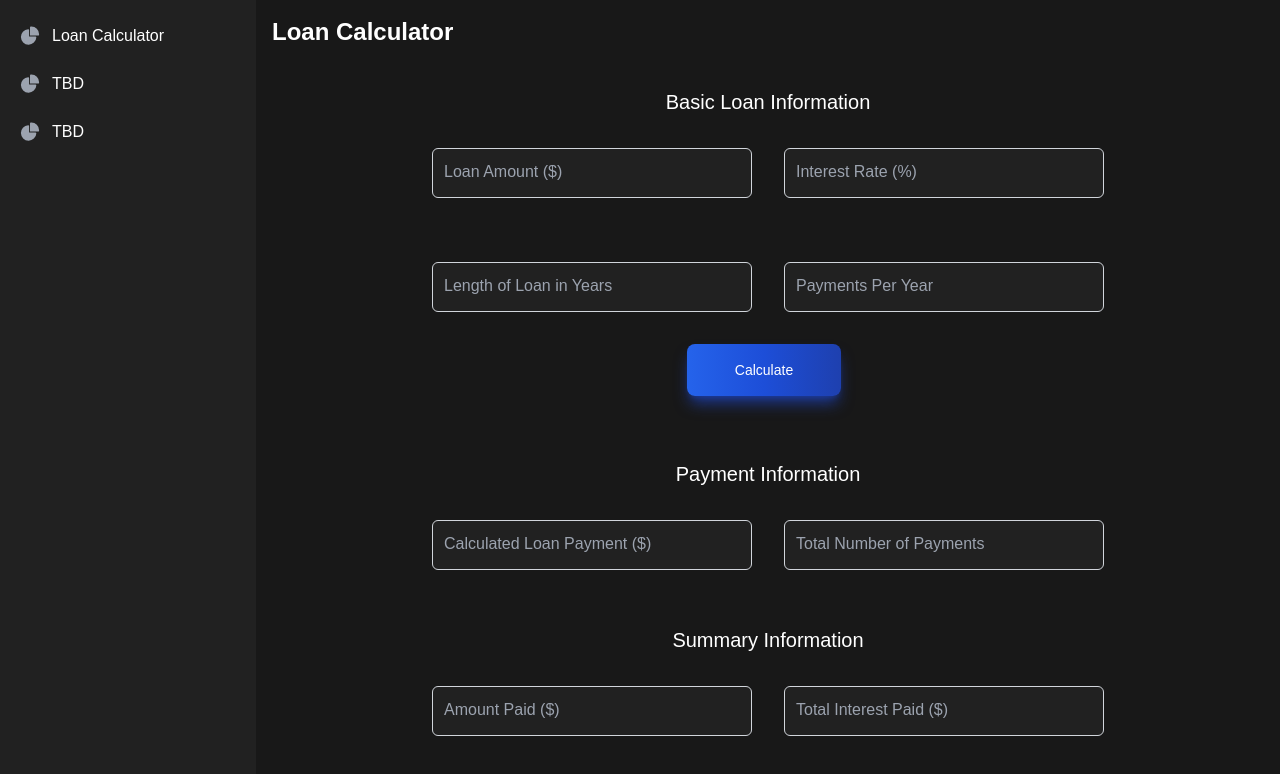
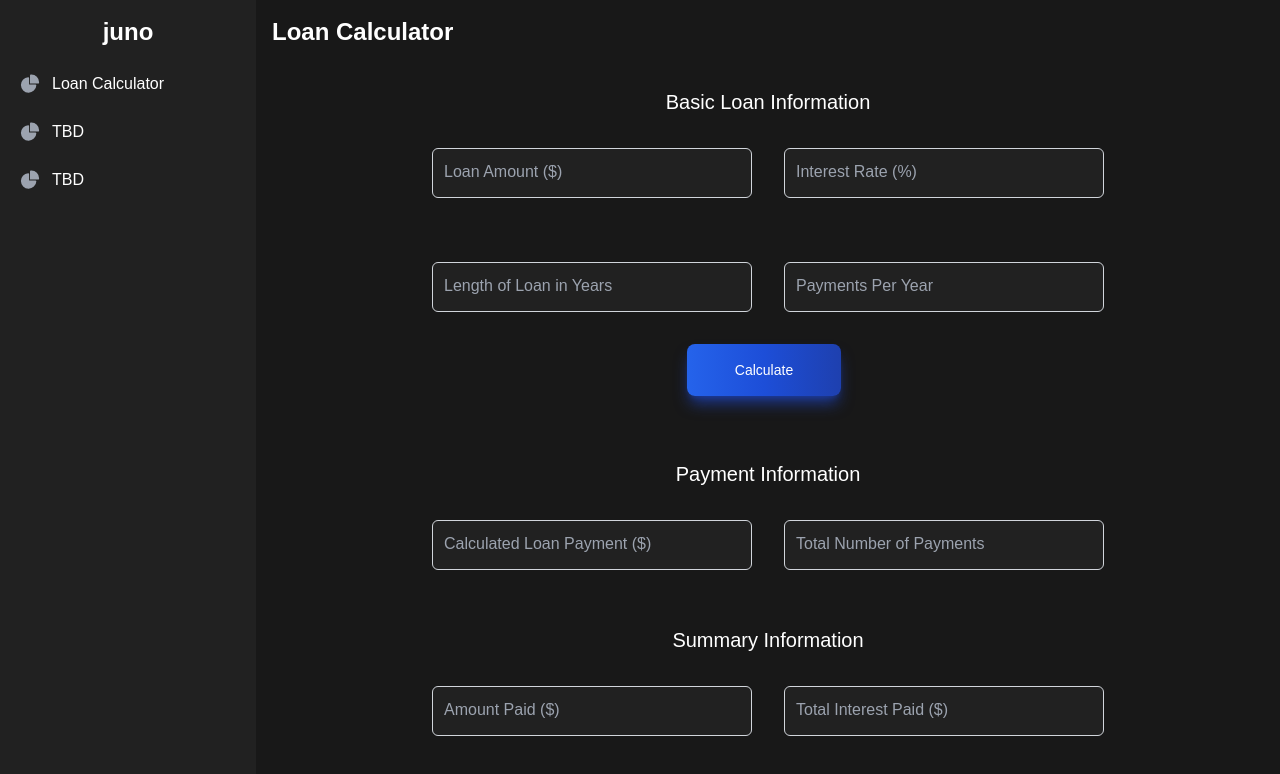
Before and after one commit to hakeem-jc/juno, a Next.js app: page /dashboard in a window 1280 px wide. Shown: the top 774 px of the page. Built offline with nearby package versions, Linux system fonts and the light colour scheme.

Commit message:
feat: Complete sidebar toggle button and overlay

```diff
--- a/app/components/ui/Content.tsx
+++ b/app/components/ui/Content.tsx
@@ -2,11 +2,16 @@ import LoanCalculator from "@/app/components/LoanCalculator";
 
 interface ContentProps {
   section: string;
+  isOpen: boolean;
 }
 
-const Content = ({ section }: ContentProps) => {
+const Content = ({ section, isOpen }: ContentProps) => {
   return (
     <section>
+      {/* Overlay */}
+      <div className={isOpen ? "absolute inset-0 bg-black bg-opacity-80 h-full z-10": ''}></div>
+
+      {/* Content */}
       <section className="p-4 sm:ml-64">
         <nav className="flex items-center justify-between mb-4">
           <h1 className="text-2xl font-semibold text-white">{section}</h1>
--- a/app/components/ui/Sidebar.tsx
+++ b/app/components/ui/Sidebar.tsx
@@ -1,11 +1,13 @@
 "use client";
+import ToggleButton from '@/app/components/ui/ToggleButton';
 
 interface SidebarProps {
   isOpen: boolean;
   setSection: (section: string) => void;
+  toggleSidebar: () => void;
 }
 
-export default function Sidebar({ isOpen, setSection }: SidebarProps) {
+export default function Sidebar({ isOpen, setSection, toggleSidebar }: SidebarProps) {
   return (
     <aside
       id="default-sidebar"
@@ -15,6 +17,11 @@ export default function Sidebar({ isOpen, setSection }: SidebarProps) {
       aria-label="Sidebar"
     >
       <div className="h-full px-3 py-4 overflow-y-auto bg-[#212121]">
+        <div className="flex items-center justify-between sm:justify-center mb-4 px-3 ">
+          <h1 className="text-2xl font-semibold text-white">juno</h1>
+          <ToggleButton toggleSidebar={toggleSidebar} />
+        </div>
+
         <ul className="space-y-2 font-medium">
           <li
             className="flex items-center p-2  rounded-lg text-white hover:bg-[#181818] cursor-pointer"
--- a/app/dashboard/page.tsx
+++ b/app/dashboard/page.tsx
@@ -16,8 +16,8 @@ export default function Home() {
   return (
     <main>
       <ToggleButton toggleSidebar={toggleSidebar} />
-      <Sidebar isOpen={isSidebarOpen} setSection={setSection}/>
-      <Content section={section} />
+      <Sidebar isOpen={isSidebarOpen} setSection={setSection} toggleSidebar={toggleSidebar} />
+      <Content section={section} isOpen={isSidebarOpen} />
     </main>
   );
 }
```
